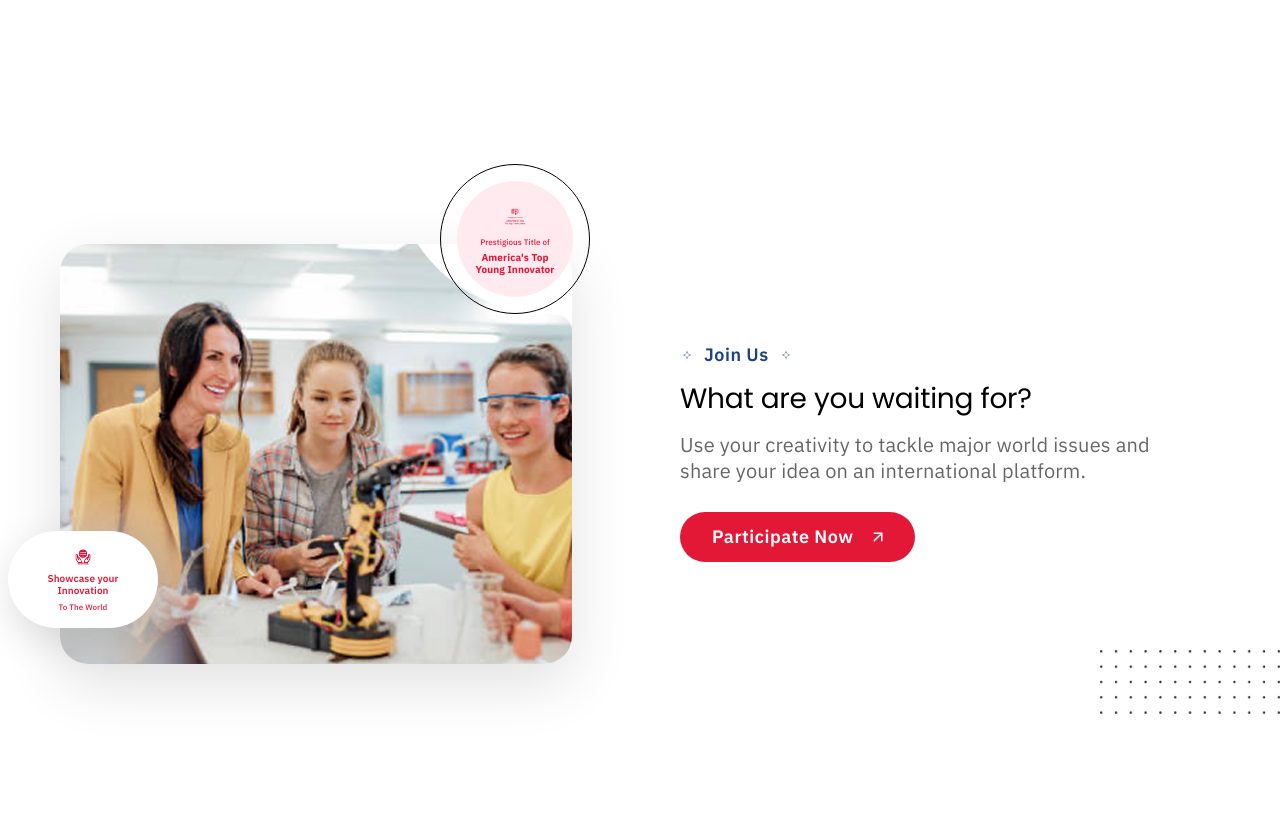
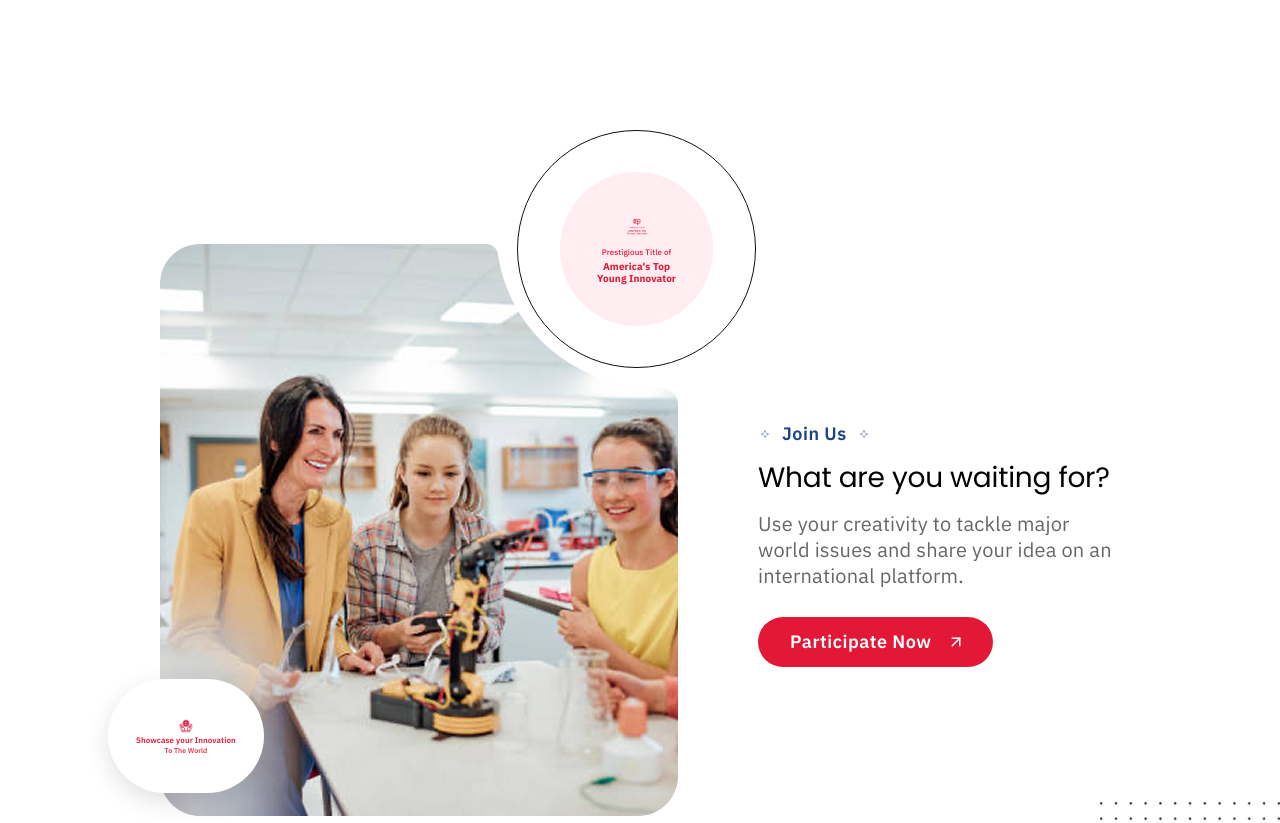
Before and after one commit to devops-89/tyi-us, a Next.js app: page / in a window 1280 px wide. Shown: the part 5369-6192 px from the top of the page. Built offline with nearby package versions, Linux system fonts and the light colour scheme.

Commit message:
initial-changes

```diff
--- a/app/layout.tsx
+++ b/app/layout.tsx
@@ -17,7 +17,8 @@ export default function RootLayout({
   return (
     <html lang="en" className={`${poppins.variable} ${ibmPlexSans.variable}`}>
       <body style={{ margin: 0, padding: 0, fontFamily: ibmPlexSans.style.fontFamily }}>
-        <Navbar />
+        <Navbar/>
+
         <Box component="main" sx={{ pt: "100px" }}>
           {children}
         </Box>
--- a/app/resources/free-innovation-camp/page.tsx
+++ b/app/resources/free-innovation-camp/page.tsx
@@ -3,7 +3,7 @@ import React from "react";
 
 
 export const metadata = {
-  title: "Contact Us | America's Top Young Innovators",
+  title: "Innovation Camp | America's Top Young Innovators",
   description: "Get in touch with the team.",
 };
 
--- a/app/resources/get-a-us-patent/page.tsx
+++ b/app/resources/get-a-us-patent/page.tsx
@@ -5,7 +5,7 @@ import React from "react";
 
 
 export const metadata = {
-  title: "Contact Us | America's Top Young Innovators",
+  title: "Get a US Patent | America's Top Young Innovators",
   description: "Get in touch with the team.",
 };
 
--- a/components/layouts/home-layout/sections/Faq.tsx
+++ b/components/layouts/home-layout/sections/Faq.tsx
@@ -29,7 +29,7 @@ const FaqSection = () => {
   return (
     <Box
       sx={{
-        py: { xs: 6, md: 10 },
+        py: {  md: 10 },
         backgroundColor: Colors.WHITE,
         position: "relative",
         overflow: "hidden",
--- a/components/layouts/home-layout/sections/JoinCTA.tsx
+++ b/components/layouts/home-layout/sections/JoinCTA.tsx
@@ -13,8 +13,8 @@ const JoinCTA = () => {
   return (
     <Box
       sx={{
-        pt: { xs: 4, md: 18 },
-        pb: { xs: 4, md: 10 },
+        pt: { xs: 8, sm: 10, md: 18 },
+        pb: { xs: 8, md: 10 },
         backgroundColor: COLORS.WHITE,
         position: "relative",
         overflow: "hidden",
@@ -24,9 +24,9 @@ const JoinCTA = () => {
         sx={{
           position: "absolute",
           right: 0,
-          bottom: { xs: 20, md: 30 },
-          width: { xs: 100, md: 180 },
-          height: { xs: 60, md: 120 },
+          bottom: { md: 30 },
+          width: { md: 180 },
+          height: { md: 120 },
           display: { xs: "none", md: "block" },
           zIndex: 0,
         }}
@@ -45,78 +45,110 @@ const JoinCTA = () => {
           maxWidth: CONSTANTS.MAX_WIDTH,
           position: "relative",
           zIndex: 1,
-          px: { xs: 2, sm: 3, md: 4 },
+          px: { xs: 0.5, sm: 0.5, md: 4, lg: 20 },
         }}
       >
         <Stack
           direction={{ xs: "column", md: "row" }}
-          spacing={{ xs: 5, md: 10 }}
+          spacing={{ xs: 2, sm: 14, md: 10 }}
           alignItems="center"
         >
+          {/* Image Section */}
           <Box
             sx={{
               flex: 1,
+             order: { xs: 1, md: 1 },
               position: "relative",
-              minHeight: { xs: 320, sm: 380, md: 420 },
               width: "100%",
+              display: "flex",
+              justifyContent: "center",
             }}
           >
             <Box
               sx={{
                 position: "relative",
-                height: { xs: "300px", sm: "360px", md: "420px" },
-                width: { xs: "100%", md: "90%" },
-                mx: "auto",
-                borderRadius: { xs: "22px", md: "28px" },
+                width: {
+                  xs: "72vw",
+                  sm: "410px",
+                  md: "430px",
+                  lg: "518px",
+                },
+                maxWidth: "518px",
+                aspectRatio: "518 / 572",
+              }}
+            >
+              <Box
+                sx={{
+                  position: "relative",
+                  width: "100%",
+                  height: "100%",
+                  borderRadius: { xs: "24px", md: "35px" },
                   overflow: "hidden",
-                boxShadow: "0 20px 60px rgba(0,0,0,0.12)",
                 }}
               >
                 <Image
                   src={ASSETS.IMAGES.IMAGE_WHAT_WAITING}
                   alt="Students collaborating on innovation"
                   fill
-                style={{ objectFit: "cover" }}
+                  style={{
+                    objectFit: "cover",
+                    objectPosition: "center",
+                  }}
                 />
               </Box>
 
+              {/* Top Right Circle */}
               <Box
                 sx={{
                   position: "absolute",
-                top: { xs: -45, md: -80 },
-                right: { xs: 6, md: 10 },
-                width: { xs: 110, md: 150 },
-                height: { xs: 110, md: 150 },
+                  width: {
+                    xs: "34%",
+                    sm: "40%",
+                    md: "42%",
+                    lg: "46%",
+                  },
+                  aspectRatio: "1 / 1",
+                  top: {
+                    xs: "-15%",
+                    sm: "-16%",
+                    md: "-18%",
+                    lg: "-20%",
+                  },
+                  right: {
+                    xs: "-10%",
+                    sm: "-12%",
+                    md: "-12%",
+                    lg: "-15%",
+                  },
+                  borderRadius: "50%",
+                  border: "0.5px solid #101010",
                   backgroundColor: "transparent",
+                  display: "flex",
+                  alignItems: "center",
+                  justifyContent: "center",
+                  zIndex: 3,
+                }}
+              >
+                <Box
+                  sx={{
+                    width: "65%",
+                    aspectRatio: "1 / 1",
+                    backgroundColor: "#FFEDF1",
                     borderRadius: "50%",
-                border: "1px solid #000",
                     display: "flex",
                     flexDirection: "column",
                     alignItems: "center",
                     justifyContent: "center",
                     textAlign: "center",
-                p: { xs: 1.2, md: 2 },
-                zIndex: 3,
-              }}
-            >
-              <Box
-                sx={{
-                  backgroundColor: "#FFEAF0",
-                  borderRadius: "50%",
-                  width: "100%",
-                  height: "100%",
-                  display: "flex",
-                  flexDirection: "column",
-                  alignItems: "center",
-                  justifyContent: "center",
+                    p: { xs: 0.5, sm: 0.8, md: 1.3 },
                   }}
                 >
                   <Box
                     sx={{
                       position: "relative",
-                    width: { xs: 20, md: 26 },
-                    height: { xs: 20, md: 26 },
-                    mb: 1,
+                      width: { xs: 13, sm: 18, md: 22, lg: 26 },
+                      height: { xs: 13, sm: 18, md: 22, lg: 26 },
+                      mb: { xs: 0.3, md: 1 },
                     }}
                   >
                     <Image
@@ -130,10 +162,15 @@ const JoinCTA = () => {
                   <Typography
                     sx={{
                       fontFamily: ibmPlexSans.style.fontFamily,
-                    fontSize: { xs: "7px", md: "8px" },
+                      fontSize: {
+                        xs: "4.5px",
+                        sm: "6px",
+                        md: "7px",
+                        lg: "8px",
+                      },
                       fontWeight: 500,
                       color: COLORS.SECONDARY,
-                    lineHeight: 1.4,
+                      lineHeight: 1.35,
                     }}
                   >
                     Prestigious Title of
@@ -142,11 +179,16 @@ const JoinCTA = () => {
                   <Typography
                     sx={{
                       fontFamily: ibmPlexSans.style.fontFamily,
-                    fontSize: { xs: "8px", md: "10px" },
+                      fontSize: {
+                        xs: "5.5px",
+                        sm: "7px",
+                        md: "9px",
+                        lg: "10px",
+                      },
                       fontWeight: 700,
                       color: COLORS.SECONDARY,
                       lineHeight: 1.2,
-                    mt: 0.4,
+                      mt: 0.3,
                     }}
                   >
                     America&apos;s Top
@@ -156,31 +198,65 @@ const JoinCTA = () => {
                 </Box>
               </Box>
 
+              {/* Smaller Bottom Left Badge */}
               <Box
                 sx={{
                   position: "absolute",
-                bottom: { xs: 18, md: 36 },
-                left: { xs: 6, md: -24 },
-                width: { xs: 125, md: 150 },
+                 width: {
+  xs: "32%",
+  sm: "34%",
+  md: "28%",
+  lg: "30%",
+  xl: "32%",
+},
+
+maxWidth: {
+  md: "150px",
+  lg: "170px",
+},
+
+                  aspectRatio: "364 / 267",
+                  left: {
+  xs: "-8%",
+  sm: "-10%",
+  md: "-8%",
+  lg: "-10%",
+},
+
+bottom: {
+  xs: "-4%",
+  sm: "-3%",
+  md: "3%",
+  lg: "4%",
+},
                   backgroundColor: COLORS.WHITE,
-                borderRadius: "100px",
+                  borderRadius: "200px",
+                  display: "flex",
+                  alignItems: "center",
+                  justifyContent: "center",
+                  boxShadow: "0 8px 24px rgba(0,0,0,0.12)",
+                  zIndex: 3,
+                }}
+              >
+                <Box
+                  sx={{
+                    width: "80%",
+height: "72%",
+                    borderRadius: "200px",
                     display: "flex",
                     flexDirection: "column",
                     alignItems: "center",
                     justifyContent: "center",
                     textAlign: "center",
-                py: { xs: 1.4, md: 2 },
-                px: { xs: 1.8, md: 2.5 },
-                boxShadow: "0 12px 40px rgba(0,0,0,0.12)",
-                zIndex: 3,
+                    px: { xs: 0.2, md: 0.4 },
                   }}
                 >
                   <Box
                     sx={{
                       position: "relative",
-                  width: { xs: 18, md: 20 },
-                  height: { xs: 18, md: 20 },
-                  mb: 0.8,
+                     width: { xs: 10, sm: 12, md: 14, lg: 16 },
+height: { xs: 10, sm: 12, md: 14, lg: 16 },
+                      mb: { xs: 0.15, md: 0.3 },
                     }}
                   >
                     <Image
@@ -194,10 +270,15 @@ const JoinCTA = () => {
                   <Typography
                     sx={{
                       fontFamily: ibmPlexSans.style.fontFamily,
-                  fontSize: { xs: "8px", md: "10px" },
+                      fontSize: {
+  xs: "4px",
+  sm: "5px",
+  md: "7px",
+  lg: "8px",
+},
                       fontWeight: 600,
                       color: COLORS.SECONDARY,
-                  lineHeight: 1.25,
+                      lineHeight: 1.15,
                     }}
                   >
                     Showcase your Innovation
@@ -206,27 +287,38 @@ const JoinCTA = () => {
                   <Typography
                     sx={{
                       fontFamily: ibmPlexSans.style.fontFamily,
-                  fontSize: { xs: "7px", md: "8px" },
+                      fontSize: {
+  xs: "3.5px",
+  sm: "4.5px",
+  md: "6px",
+  lg: "7px",
+},
                       fontWeight: 500,
                       color: COLORS.SECONDARY,
-                  lineHeight: 1.3,
-                  mt: 0.5,
+                      lineHeight: 1.2,
+                      mt: 0.2,
                     }}
                   >
                     To The World
                   </Typography>
                 </Box>
               </Box>
+            </Box>
+          </Box>
 
+          {/* Text Section */}
           <Box
             sx={{
               flex: 1,
+              order: { xs: 2, md: 2 },
               position: "relative",
               width: "100%",
               textAlign: { xs: "center", md: "left" },
+              mb: { xs: 8, sm: 6, md: 0 },
+
             }}
           >
-            <Box sx={{ mb: 2 }}>
+            <Box sx={{ mb: 2 ,mt:4 }}>
               <SparkleLabel
                 text="Join Us"
                 sparklePosition="both"
@@ -255,7 +347,7 @@ const JoinCTA = () => {
                 fontFamily: ibmPlexSans.style.fontFamily,
                 fontSize: { xs: "16px", md: "20px" },
                 color: COLORS.TEXT_MUTED,
-                mb: 3.5,
+                mb: { xs: 4.5, md: 3.5 },
                 maxWidth: { xs: "100%", md: "480px" },
                 lineHeight: { xs: "28px", md: "26px" },
                 mx: { xs: "auto", md: 0 },
@@ -277,6 +369,7 @@ const JoinCTA = () => {
                 alignItems: "center",
                 display: "inline-flex",
                 gap: 1,
+                mb: { xs: 6, sm: 4, md: 0 },
                 "&:hover": {
                   backgroundColor: COLORS.PRIMARY,
                   boxShadow: "0 8px 24px rgba(214,14,52,0.25)",
--- a/components/layouts/innovation-camp/index.tsx
+++ b/components/layouts/innovation-camp/index.tsx
@@ -5,19 +5,19 @@ import { Box } from "@mui/material";
 
 
 import Footer from "@/components/widgets/Footer";
-import InnovationCampSection from "./sections/freeinnovation";
 import ModulesCoveredSection from "./sections/Module";
 import LearningOutcomesSection from "./sections/Learning";
 import InnovationCampInfoCards from "./sections/Deadline";
 import ParticipationJourneySection from "../home-layout/sections/ParticipationJourney";
 import PartnersSection from "../home-layout/sections/Partners";
+import FreeInnovationSection from "./sections/FreeInnovation";
 
 
 
 const InnovationCamp = () => {
   return (
     <Box>
-     <InnovationCampSection/>
+     <FreeInnovationSection/>
      <ModulesCoveredSection/>
      <LearningOutcomesSection/>
      <InnovationCampInfoCards/>
--- a/components/layouts/patent-layout/sections/Contact.tsx
+++ b/components/layouts/patent-layout/sections/Contact.tsx
@@ -3,6 +3,7 @@ import { Box, Container, Typography, Button } from "@mui/material";
 
 import { COLORS, CONSTANTS } from "@/utils/enum";
 import { poppins } from "@/utils/fonts";
+import Link from "next/link";
 
 const ProtectIdeaSection = () => {
   return (
@@ -133,6 +134,8 @@ const ProtectIdeaSection = () => {
               </Box>
 
               <Button
+  component={Link}
+  href="/contact"
   variant="contained"
   sx={{
     width: 151,
--- a/components/layouts/patent-layout/sections/PatentIdea.tsx
+++ b/components/layouts/patent-layout/sections/PatentIdea.tsx
@@ -118,7 +118,7 @@ const PatentSection = () => {
               src={patentData.image}
               alt="US Patent Certificate"
               fill
-              style={{ objectFit: "cover" }}
+              style={{ objectFit: "contain" }}
             />
           </Box>
         </Stack>
--- a/components/layouts/submit-layout/sections/Hero.tsx
+++ b/components/layouts/submit-layout/sections/Hero.tsx
@@ -15,8 +15,8 @@ const SubmitHeroSection = () => {
     <Box
       sx={{
         backgroundColor: COLORS.WHITE,
-        pt: { xs: 8, md: 12 },
-        pb: { xs: 6, md: 12 },
+        pt: { xs: 4, md: 12 },
+        pb: { xs: 4, md: 12 },
       }}
     >
       <Container
--- a/components/layouts/submit-layout/sections/HowToParticipate.tsx
+++ b/components/layouts/submit-layout/sections/HowToParticipate.tsx
@@ -52,11 +52,11 @@ const HowToParticipateSection = () => {
               sx={{
                 fontFamily: poppins.style.fontFamily,
                 fontWeight: 600,
-                fontSize: { xs: "30px", sm: "36px", md: "45px" },
+                fontSize: { xs: "30px", sm: "36px", md: "40px", lg: "45px" },
                 color: Colors.BLACK,
-                lineHeight: { xs: 1.25, md: 1.2 },
+                lineHeight: { xs: 1.25, md: 1, lg: 1.2 },
                 mb: 2,
-                textAlign: { xs: "center", md: "left" },
+                textAlign: { xs: "center", md: "center", lg: "left"},
               }}
             >
               {howToParticipate.header}
```
Also changed, not shown: components/layouts/patent-layout/sections/Generate.tsx (+14 -9 lines), components/layouts/patent-layout/sections/SuccessStory.tsx (+4 -4 lines). Lines whose indentation alone changed are shown as unchanged.
